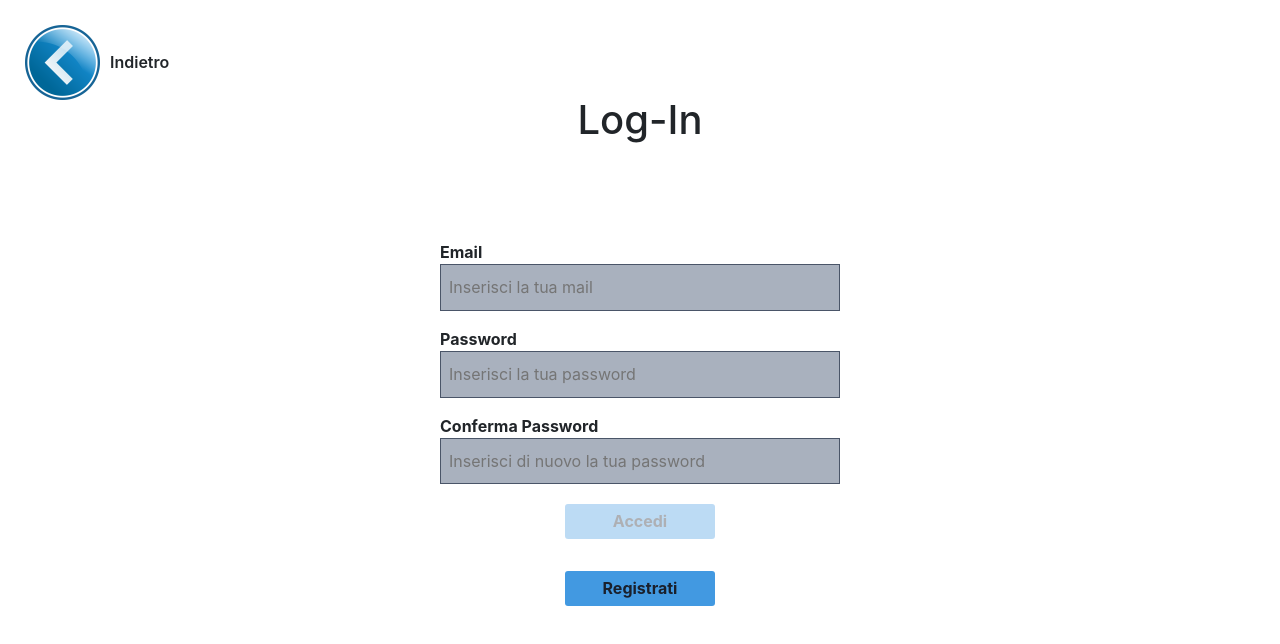
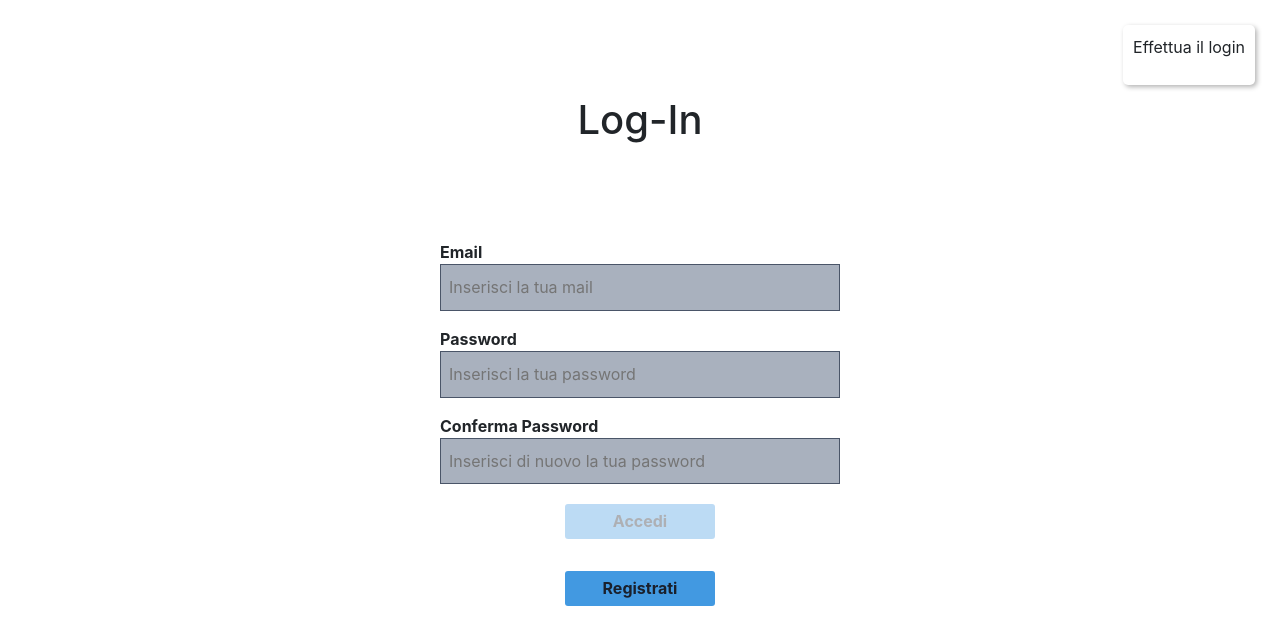
Before and after one commit to handlePippo/Trident, a React (Create React App) app: page / in a window 1280 px wide. Shown: the top 644 px of the page. Built offline with nearby package versions, Linux system fonts and the light colour scheme.

Commit message:
fix vari 3

```diff
--- a/src/App.css
+++ b/src/App.css
@@ -44,3 +44,14 @@ form label {
   left: 110px;
   font-weight: 600;
 }
+
+.logged-user {
+  position: absolute;
+  top: 0;
+  right: 0;
+  margin: 25px;
+  background-color: #fff;
+  padding: 10px;
+  border-radius: 5px;
+  box-shadow: 2px 2px 5px rgba(0, 0, 0, 0.3);
+}
--- a/src/Components/Login/Login.js
+++ b/src/Components/Login/Login.js
@@ -1,16 +1,18 @@
-import React, { useCallback, useContext, useState } from "react";
+import React, { useEffect, useCallback, useContext, useState } from "react";
 import { useNavigate } from "react-router-dom";
+import LoginToHomepage from "../../Utils/media/logintohomepage.png";
 import { basicSchemaLogin } from "../../Utils/bs";
 import { AuthContext } from "../../App";
 import Button from "../../Library/Button";
 import Input from "../../Library/Input";
-import { useEffect } from "react";
 import BackButton from "../../Utils/backBtn";
+import LoggedUser from "../../Utils/loggedUser";
 
 const Login = () => {
   const navigate = useNavigate();
   const { setAuth } = useContext(AuthContext);
   const [error, setError] = useState("");
+  const [isLogged, setIsLogged] = useState(false);
   const [internalStorage, setInternalStorage] = useState([]);
   const [login, setLogin] = useState([]);
   const wait = (ms) => new Promise((resolve) => setTimeout(resolve, ms));
@@ -56,10 +58,14 @@ const Login = () => {
 
   useEffect(() => {
     let data = JSON.parse(localStorage.getItem("users") || "[]");
-    if (data.length > 0) {
-      setInternalStorage(data);
-    } else setInternalStorage([]);
+    let currentUser = JSON.parse(
+      localStorage.getItem("currentUserData") || "[]"
+    );
+    setInternalStorage(data);
+    if (Object.values(currentUser).length > 0) setIsLogged(true);
   }, []);
+
+  console.log(isLogged);
 
   const registrationUser = () => {
     navigate("/registration");
@@ -107,7 +113,8 @@ const Login = () => {
           isDisabled={!!error}
         />
       </form>
-      <BackButton />
+      {isLogged && <BackButton text='Homepage' myimg={LoginToHomepage} />}
+      <LoggedUser />
     </>
   );
 };
--- a/src/Utils/loggedUser.js
+++ b/src/Utils/loggedUser.js
@@ -21,7 +21,11 @@ const LoggedUser = () => {
     }
   }, []);
 
-  return <div>{<p>{currentUser}</p>}</div>;
+  return (
+    <div className='logged-user'>
+      {currentUser.length > 0 ? <p>{currentUser}</p> : <p>Effettua il login</p>}
+    </div>
+  );
 };
 
 export default LoggedUser;
```
Also changed, not shown: src/Utils/media/logintohomepage.png (added).
